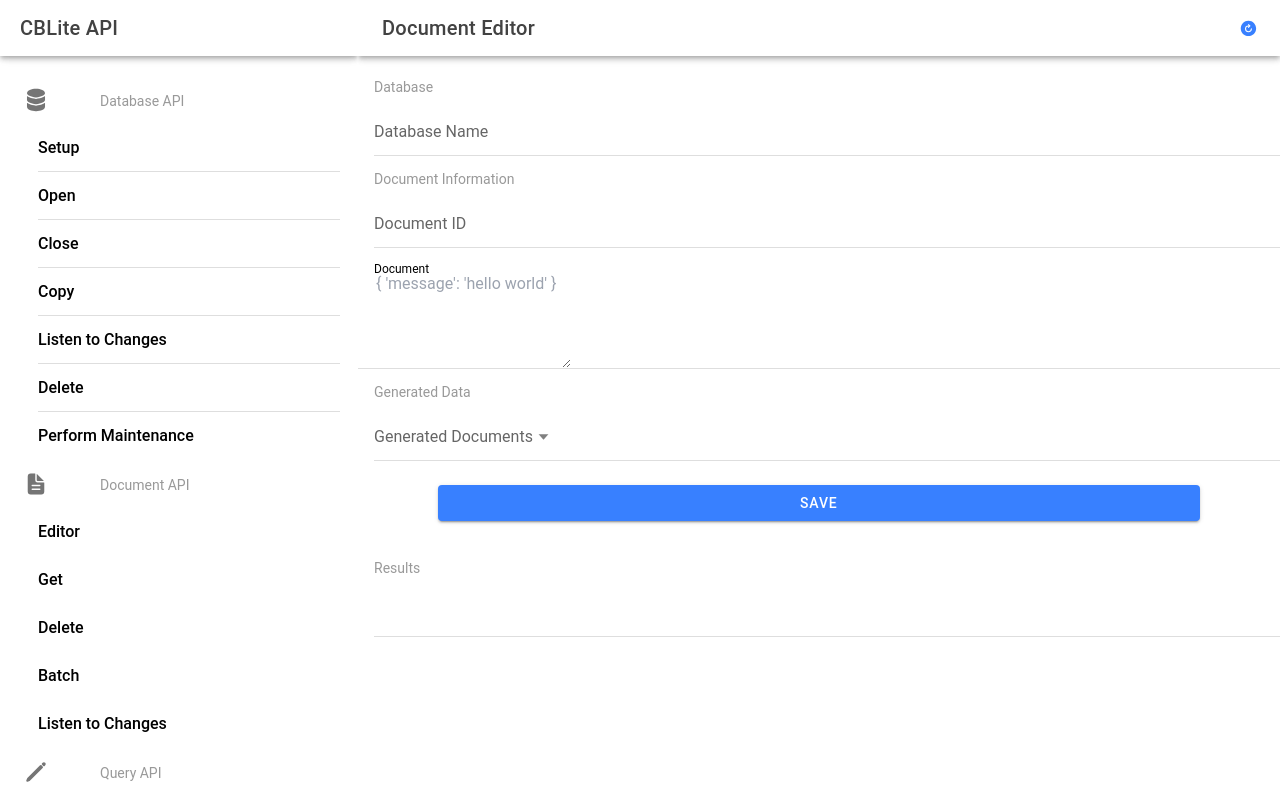
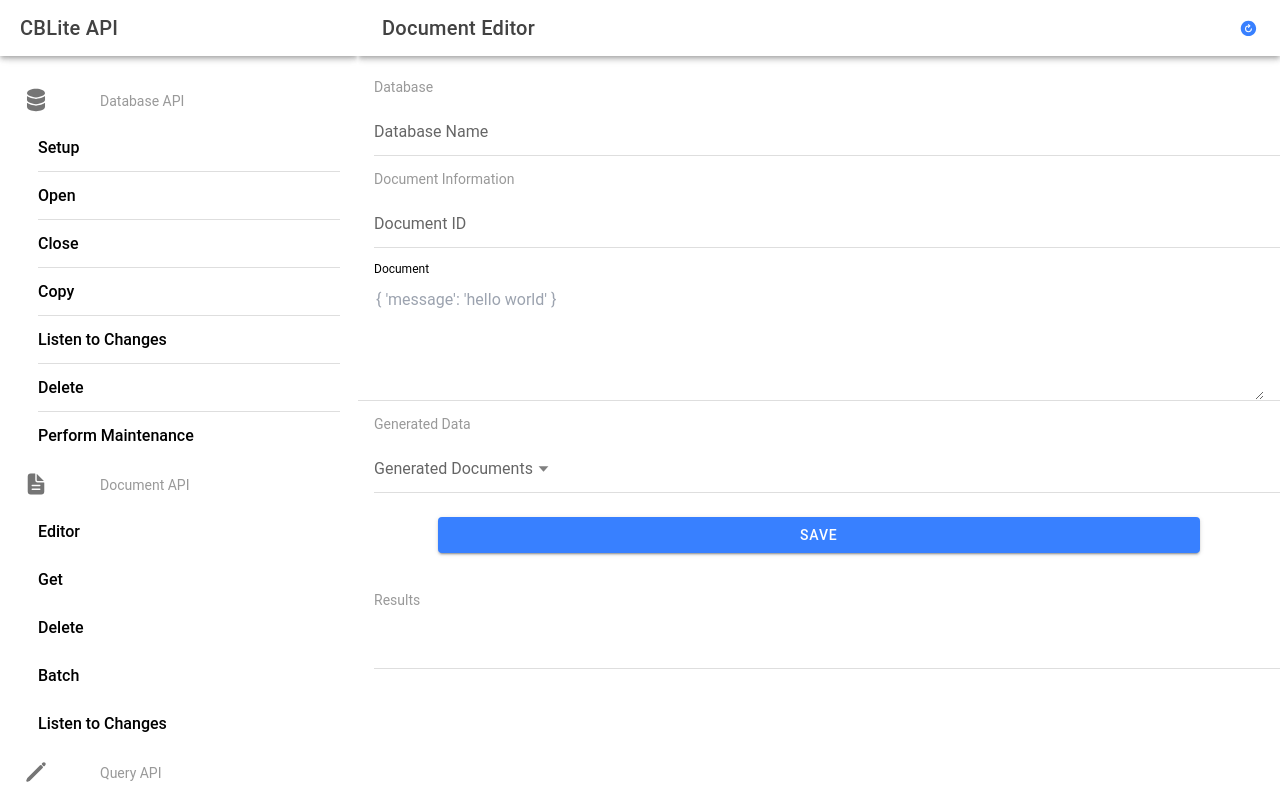
Before and after one commit to couchbaselabs/cbl-enterprise-ionic, a React (Vite) app in the folder example/: page /documents/create in a window 1280 px wide. Built offline with nearby package versions, Linux system fonts and the light colour scheme.

Commit message:
updated editor for padding fix on the json text

```diff
--- a/example/src/pages/documents/EditDocument.tsx
+++ b/example/src/pages/documents/EditDocument.tsx
@@ -114,6 +114,7 @@
         <IonItem key={2} lines="full">
           <IonLabel position="stacked">Document</IonLabel>
           <textarea
+            style={{ width: '100%', padding: '16px 0px' }}
             rows={4}
             value={document}
             onChange={(e: any) => setDocument(e.detail.value)}
```
